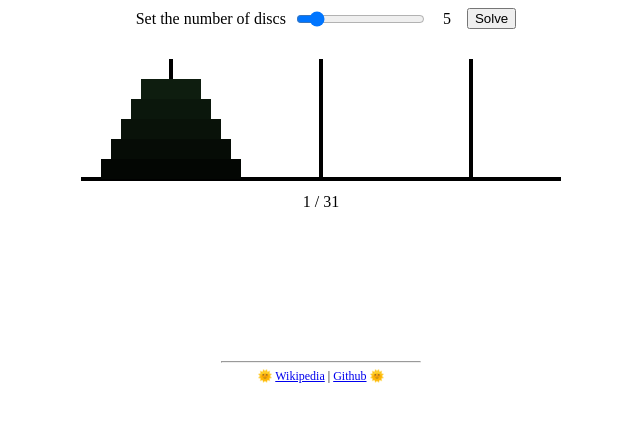
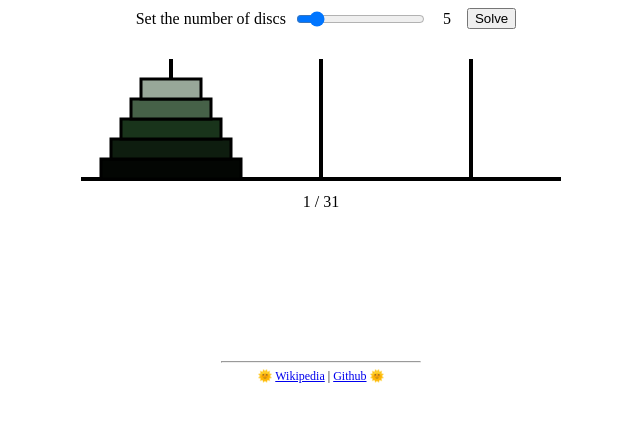
Before and after one commit to jvuor/hanoi-towers, a React (Create React App) app: page / in a window 1280 px wide. Shown: the top 422 px of the page, without its empty margins (319-959 px from the left). Built offline with nearby package versions, Linux system fonts and the light colour scheme.

Commit message:
use the palette fully, draw disc outlines

```diff
--- a/src/components/SolutionCanvas.tsx
+++ b/src/components/SolutionCanvas.tsx
@@ -58,16 +58,21 @@ export default class SolutionCanvas extends React.Component<SolutionCanvasProps>
     this.drawBase();
   }
 
+  getWidthOfTheLargestDisc = () => 40 + (20 * this.props.discs)
+  // height and width of the canvas
   getHeigth = () => (this.props.discs * 20) + 60;
-  getWidthOfTheLargestDisc = () => 40 + (20 * this.props.discs)
   getWidth = () => this.getWidthOfTheLargestDisc() * this.rodsNr + (20 * this.rodsNr);
 
+  /**
+   * Draws the background and the rods
+   */
   drawBase() {
     const widthOfTheLargestDisc = this.getWidthOfTheLargestDisc();
     const width = this.getWidth();
     const height = this.getHeigth();
     const rodHeight = height - 40;
 
+    // calculating the places for the rods
     let rodSpot = 20 + widthOfTheLargestDisc / 2;
     let rodInterval = widthOfTheLargestDisc + 10;
     this.rods = new Array(this.rodsNr).fill(null);
@@ -77,9 +82,11 @@ export default class SolutionCanvas extends React.Component<SolutionCanvasProps>
       return spot
     });
 
+    // fill background
     this.ctx.fillStyle = '#ffffff';
     this.ctx.fillRect(0, 0, width, height);
 
+    // draw the ground and the rods
     this.ctx.beginPath();
     this.ctx.lineWidth = 4;
     this.ctx.moveTo(0, height - 10);
@@ -94,15 +101,33 @@ export default class SolutionCanvas extends React.Component<SolutionCanvasProps>
     this.drawDiscs();
   }
 
+  /**
+   * Draws the discs
+   */
   drawDiscs() {
+    // this keeps count of how many discs there already are on a rod so we can calculate
+    // the correct y position
     const discsAtRod = Array(this.rodsNr).fill(0);
-    let discWidth = 40 + (20 * this.props.discs)
+    let discWidth = this.getWidthOfTheLargestDisc();
+
+    // drawing the discs one at a time, starting from the largest
     this.props.discLocations.forEach((disc, i) => {
+
+      // calculating where to draw the disc
       const discInitY = this.getHeigth() - 10 - (discsAtRod[disc] * 20) - 20;
       const discInitX = this.rods[disc] - (discWidth / 2);
 
-      this.ctx.fillStyle = palette[i];
+      // pick a color from the palette
+      this.ctx.fillStyle = palette[Math.floor((i / this.props.discs)* 20)];
+
+      // draw the disc
       this.ctx.fillRect(discInitX, discInitY, discWidth, 20);
+
+      // draw the outline for the disc
+      this.ctx.strokeStyle = 'black';
+      this.ctx.lineWidth = 3;
+      this.ctx.strokeRect(discInitX, discInitY, discWidth, 20)
+
       discWidth -= 20;
       discsAtRod[disc] += 1;
     })
```
